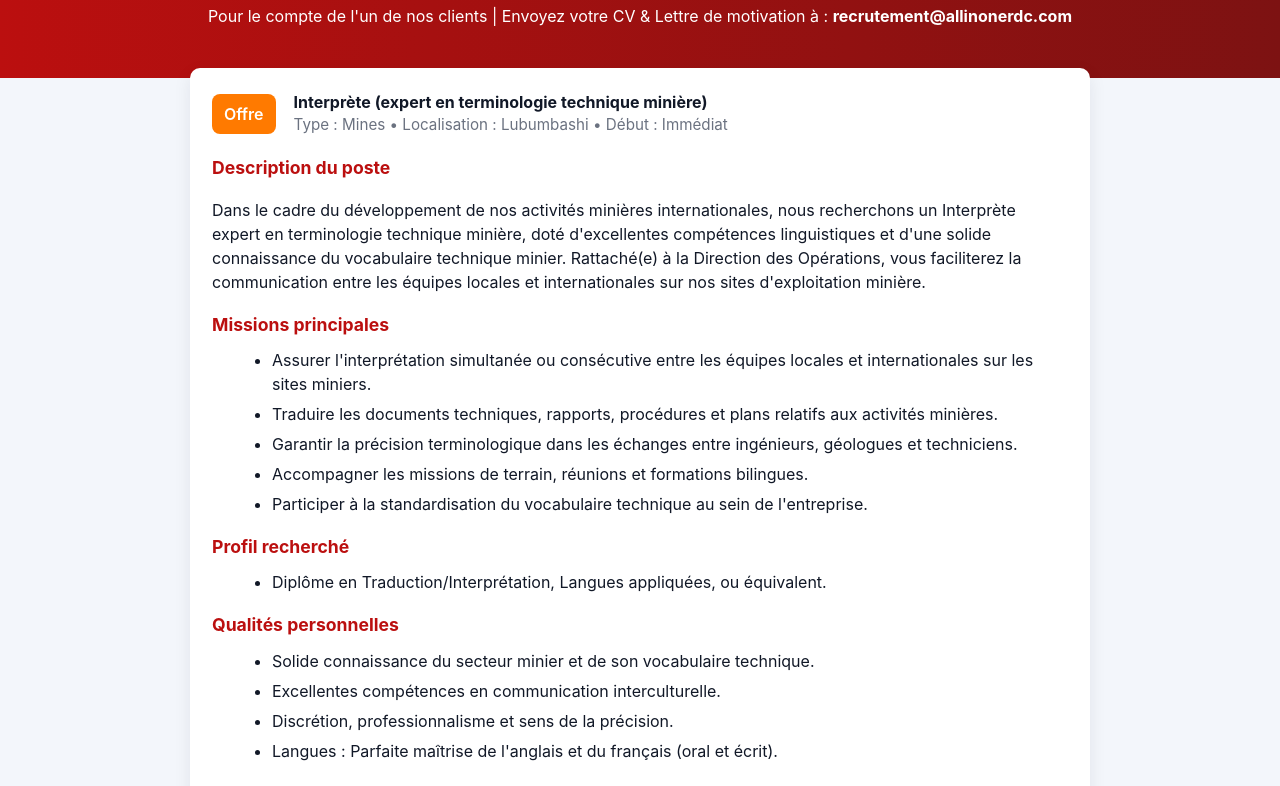
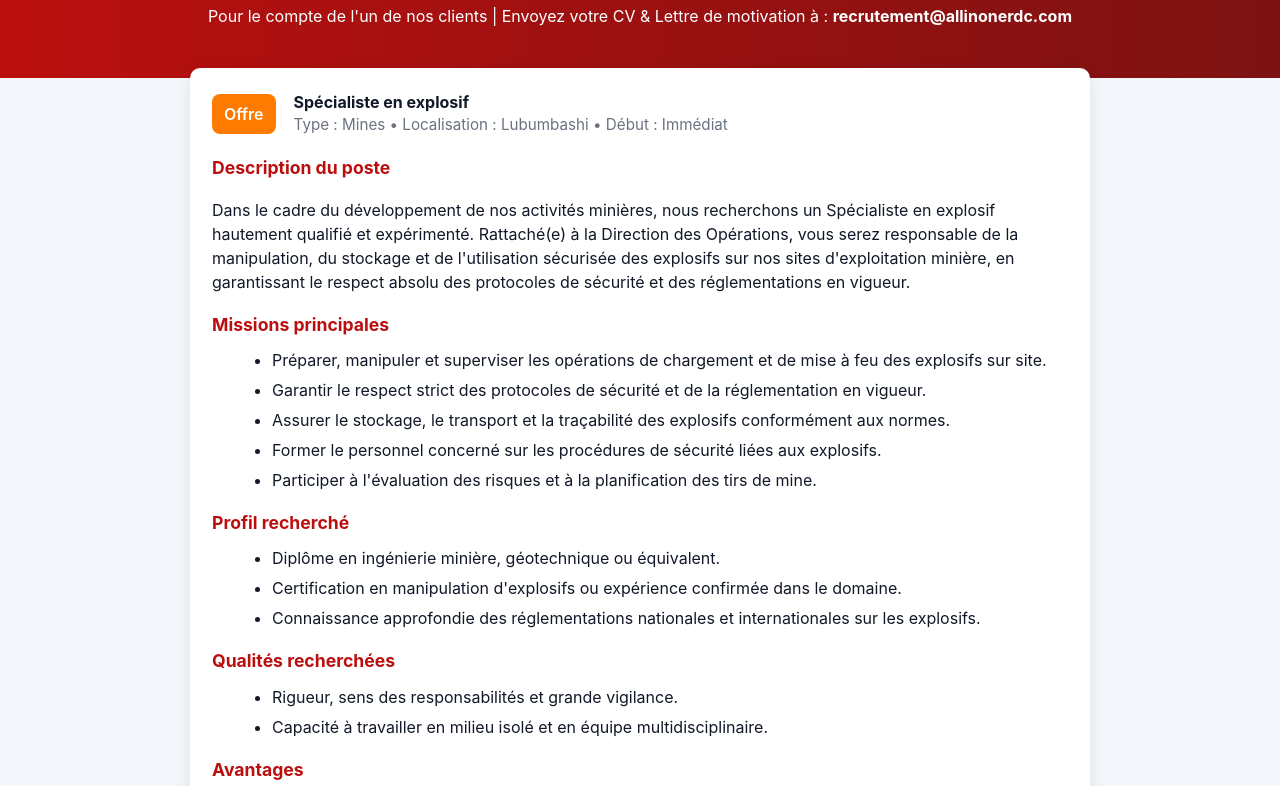
Before and after one commit to allinoneoffre/Sp-cialiste-en-explosif, a plain HTML site: page index.html in a window 1280 px wide. Shown: the part 84-870 px from the top of the page. Drawn offline with Linux system fonts and the light colour scheme.

Commit message:
index.html

```diff
--- a/index.html
+++ b/index.html
@@ -3,8 +3,8 @@
 <head>
   <meta charset="utf-8" />
   <meta name="viewport" content="width=device-width,initial-scale=1" />
-  <title>Offre d'emploi — Interprète (expert en terminologie technique minière)</title>
-  <meta name="description" content="Nous recrutons : Interprète (expert en terminologie technique minière). Envoyez votre CV à recrutement@allinonerdc.com" />
+  <title>Offre d'emploi — Spécialiste en explosif</title>
+  <meta name="description" content="Nous recrutons : Spécialiste en explosif. Envoyez votre CV à recrutement@allinonerdc.com" />
   <style>
     :root{
       --brand:#bb0f0f;
@@ -46,7 +46,7 @@
 <body>
 
   <header>
-    <h1>Nous recrutons — Interprète (expert en terminologie technique minière)</h1>
+    <h1>Nous recrutons — Spécialiste en explosif</h1>
     <p>Pour le compte de l'un de nos clients | Envoyez votre CV & Lettre de motivation à :
       <strong>recrutement@allinonerdc.com</strong></p>
   </header>
@@ -56,7 +56,7 @@
       <div class="top-summary">
         <div class="badge">Offre</div>
         <div>
-          <div style="font-weight:700;font-size:1rem">Interprète (expert en terminologie technique minière)</div>
+          <div style="font-weight:700;font-size:1rem">Spécialiste en explosif</div>
           <div class="meta">Type : Mines • Localisation : Lubumbashi • Début : Immédiat</div>
         </div>
       </div>
@@ -64,37 +64,37 @@
       <section>
         <h2>Description du poste</h2>
         <p>
-          Dans le cadre du développement de nos activités minières internationales, nous recherchons
-          un Interprète expert en terminologie technique minière, doté d'excellentes compétences
-          linguistiques et d'une solide connaissance du vocabulaire technique minier.
-          Rattaché(e) à la Direction des Opérations, vous faciliterez la communication entre
-          les équipes locales et internationales sur nos sites d'exploitation minière.
+          Dans le cadre du développement de nos activités minières, nous recherchons un Spécialiste en explosif
+          hautement qualifié et expérimenté. Rattaché(e) à la Direction des Opérations,
+          vous serez responsable de la manipulation, du stockage et de l'utilisation sécurisée des explosifs
+          sur nos sites d'exploitation minière, en garantissant le respect absolu des protocoles de sécurité
+          et des réglementations en vigueur.
         </p>
       </section>
 
       <section>
         <h2>Missions principales</h2>
         <ul>
-          <li>Assurer l'interprétation simultanée ou consécutive entre les équipes locales et internationales sur les sites miniers.</li>
-          <li>Traduire les documents techniques, rapports, procédures et plans relatifs aux activités minières.</li>
-          <li>Garantir la précision terminologique dans les échanges entre ingénieurs, géologues et techniciens.</li>
-          <li>Accompagner les missions de terrain, réunions et formations bilingues.</li>
-          <li>Participer à la standardisation du vocabulaire technique au sein de l'entreprise.</li>
+          <li>Préparer, manipuler et superviser les opérations de chargement et de mise à feu des explosifs sur site.</li>
+          <li>Garantir le respect strict des protocoles de sécurité et de la réglementation en vigueur.</li>
+          <li>Assurer le stockage, le transport et la traçabilité des explosifs conformément aux normes.</li>
+          <li>Former le personnel concerné sur les procédures de sécurité liées aux explosifs.</li>
+          <li>Participer à l'évaluation des risques et à la planification des tirs de mine.</li>
         </ul>
       </section>
 
       <section>
         <h2>Profil recherché</h2>
         <ul>
-          <li>Diplôme en Traduction/Interprétation, Langues appliquées, ou équivalent.</li>
+          <li>Diplôme en ingénierie minière, géotechnique ou équivalent.</li>
+          <li>Certification en manipulation d'explosifs ou expérience confirmée dans le domaine.</li>
+          <li>Connaissance approfondie des réglementations nationales et internationales sur les explosifs.</li>
         </ul>
 
-        <h2>Qualités personnelles</h2>
+        <h2>Qualités recherchées</h2>
         <ul>
-          <li>Solide connaissance du secteur minier et de son vocabulaire technique.</li>
-          <li>Excellentes compétences en communication interculturelle.</li>
-          <li>Discrétion, professionnalisme et sens de la précision.</li>
-          <li>Langues : Parfaite maîtrise de l'anglais et du français (oral et écrit).</li>
+          <li>Rigueur, sens des responsabilités et grande vigilance.</li>
+          <li>Capacité à travailler en milieu isolé et en équipe multidisciplinaire.</li>
         </ul>
       </section>
 
```
